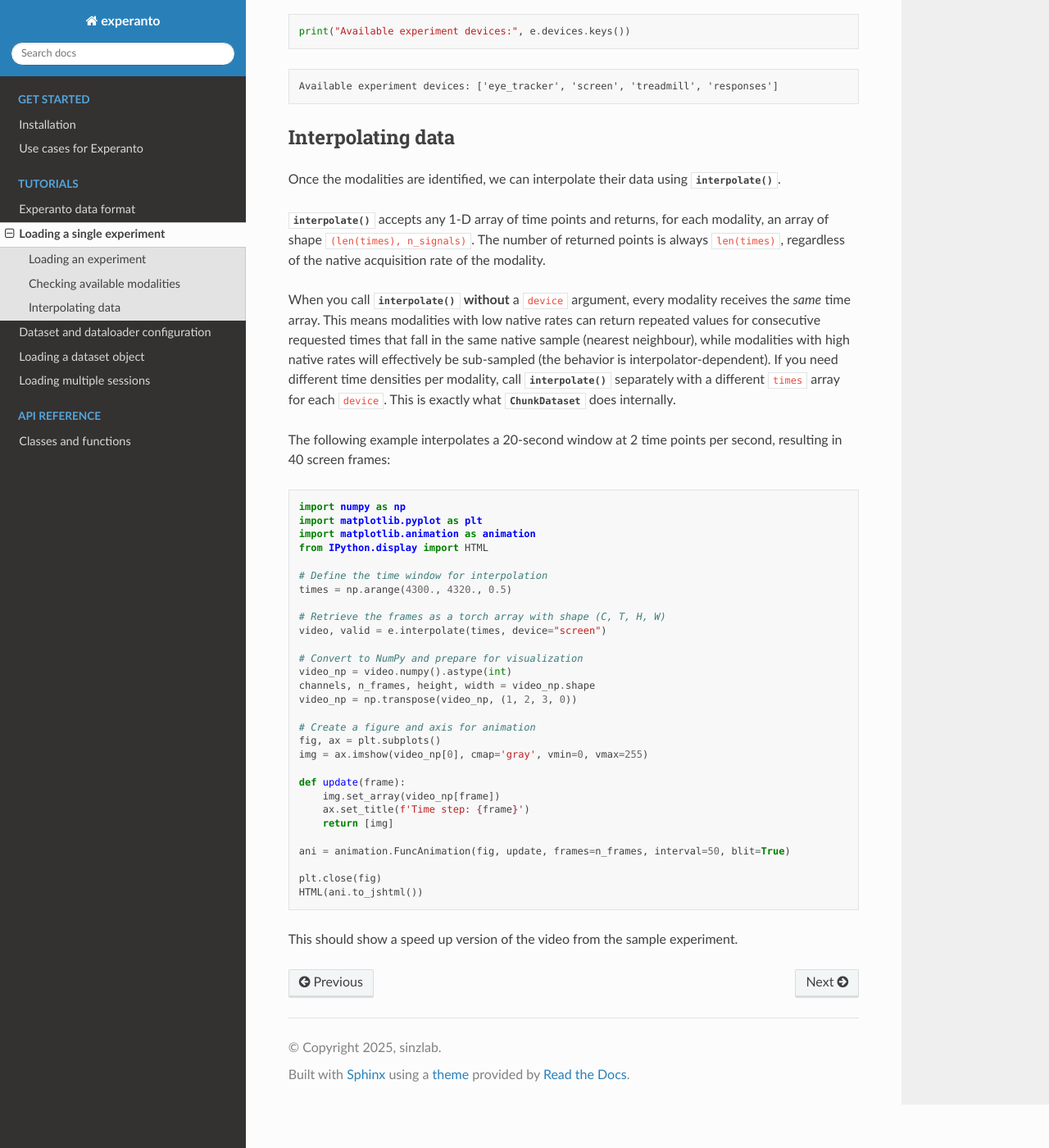
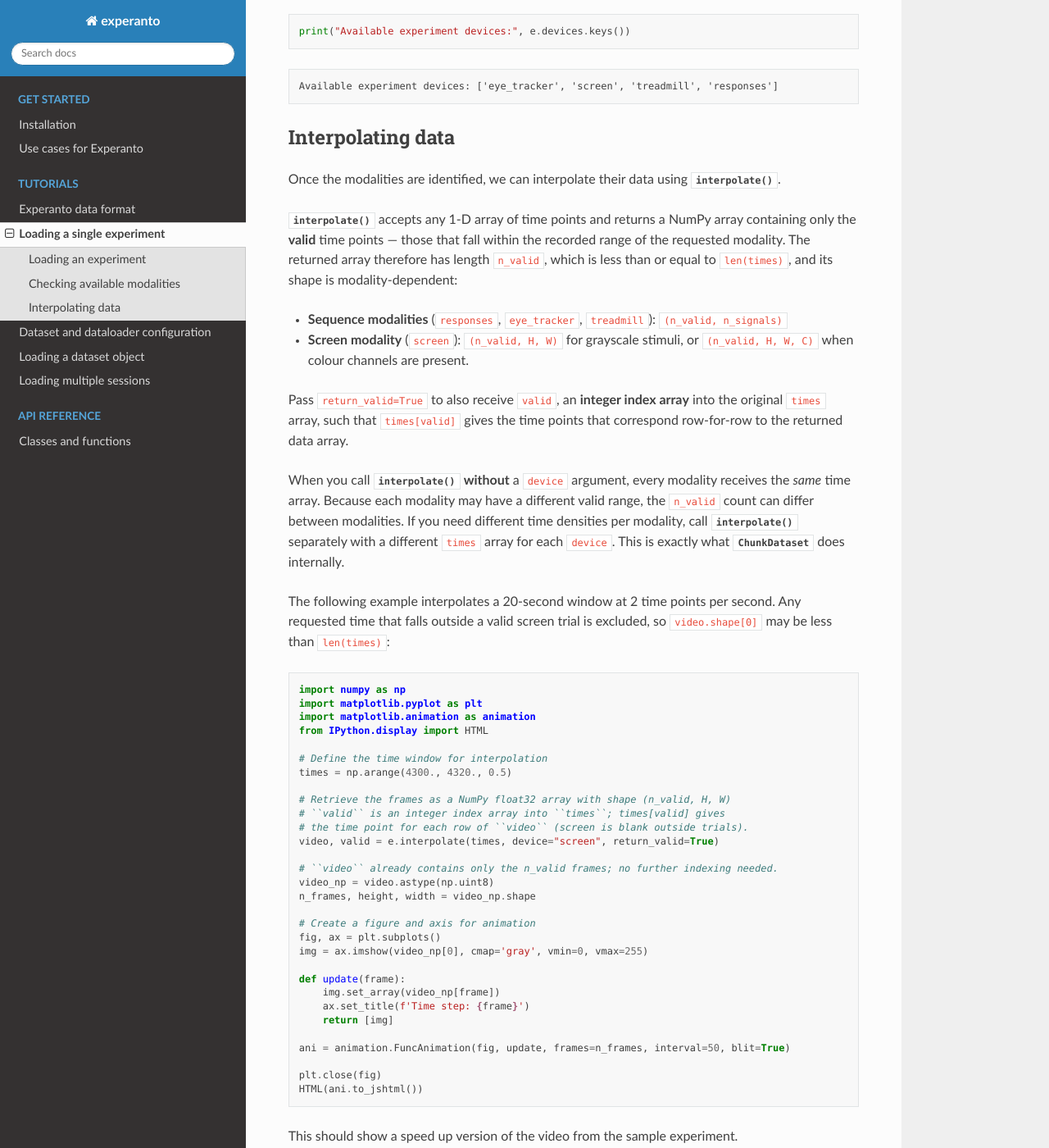
Before and after one commit to sensorium-competition/experanto, a Sphinx documentation site: the page built from docs/source/concepts/demo_experiment.rst, in a window 1280 px wide and 1400 px high, scrolled down 780 px. Shown: the whole window at 82% size. Built offline with Sphinx 7.4.7 and the Read the Docs theme 3.1.0, drawn with Linux system fonts in a browser that asks for light colours.

Commit message:
Fix docs accuracy and broken README link
- Fix Experiment.interpolate docstring: valid is an index array, not a boolean mask; clarify modality-dependent output shapes and valid-time filtering
- Update demo_experiment.rst to match actual ScreenInterpolator return type (NumPy float32, shape (n_valid, H, W)), add return_valid=True
- Fix README configuration link (configuration.html → concepts/demo_configs.html)
- Fix tab indentation in installation.rst literal block

```diff
--- a/docs/source/concepts/demo_experiment.rst
+++ b/docs/source/concepts/demo_experiment.rst
@@ -51,22 +51,31 @@ Once the modalities are identified, we can interpolate their data using
 :meth:`~experanto.experiment.Experiment.interpolate`.
 
 :meth:`~experanto.experiment.Experiment.interpolate` accepts any 1-D array of
-time points and returns, for each modality, an array of shape
-``(len(times), n_signals)``. The number of returned points is always
-``len(times)``, regardless of the native acquisition rate of the modality.
+time points and returns a NumPy array containing only the **valid** time
+points — those that fall within the recorded range of the requested modality.
+The returned array therefore has length ``n_valid``, which is less than or
+equal to ``len(times)``, and its shape is modality-dependent:
+
+* **Sequence modalities** (``responses``, ``eye_tracker``, ``treadmill``):
+  ``(n_valid, n_signals)``
+* **Screen modality** (``screen``): ``(n_valid, H, W)`` for grayscale stimuli,
+  or ``(n_valid, H, W, C)`` when colour channels are present.
+
+Pass ``return_valid=True`` to also receive ``valid``, an **integer index
+array** into the original ``times`` array, such that ``times[valid]`` gives
+the time points that correspond row-for-row to the returned data array.
 
 When you call :meth:`~experanto.experiment.Experiment.interpolate` **without**
-a ``device`` argument, every modality receives the *same* time array. This
-means modalities with low native rates can return repeated values for
-consecutive requested times that fall in the same native sample (nearest
-neighbour), while modalities with high native rates will effectively be
-sub-sampled (the behavior is interpolator-dependent). If you need different
-time densities per modality, call :meth:`~experanto.experiment.Experiment.interpolate`
-separately with a different ``times`` array for each ``device``. This is
-exactly what :class:`~experanto.datasets.ChunkDataset` does internally.
+a ``device`` argument, every modality receives the *same* time array. Because
+each modality may have a different valid range, the ``n_valid`` count can
+differ between modalities. If you need different time densities per modality,
+call :meth:`~experanto.experiment.Experiment.interpolate` separately with a
+different ``times`` array for each ``device``. This is exactly what
+:class:`~experanto.datasets.ChunkDataset` does internally.
 
 The following example interpolates a 20-second window at 2 time points per
-second, resulting in 40 screen frames:
+second. Any requested time that falls outside a valid screen trial is
+excluded, so ``video.shape[0]`` may be less than ``len(times)``:
 
 .. code-block:: python
 
@@ -78,13 +87,14 @@ second, resulting in 40 screen frames:
     # Define the time window for interpolation
     times = np.arange(4300., 4320., 0.5)
 
-    # Retrieve the frames as a torch array with shape (C, T, H, W)
-    video, valid = e.interpolate(times, device="screen")
+    # Retrieve the frames as a NumPy float32 array with shape (n_valid, H, W)
+    # ``valid`` is an integer index array into ``times``; times[valid] gives
+    # the time point for each row of ``video`` (screen is blank outside trials).
+    video, valid = e.interpolate(times, device="screen", return_valid=True)
 
-    # Convert to NumPy and prepare for visualization
-    video_np = video.numpy().astype(int)
-    channels, n_frames, height, width = video_np.shape
-    video_np = np.transpose(video_np, (1, 2, 3, 0))
+    # ``video`` already contains only the n_valid frames; no further indexing needed.
+    video_np = video.astype(np.uint8)
+    n_frames, height, width = video_np.shape
 
     # Create a figure and axis for animation
     fig, ax = plt.subplots()
--- a/docs/source/concepts/installation.rst
+++ b/docs/source/concepts/installation.rst
@@ -11,4 +11,4 @@ The package works on top of `jupyter/datascience-notebooks`, but the minimum req
 
 to install the package, clone it into a local repository and run::
 
-	pip install -e /path/to/folder/experanto
+    pip install -e /path/to/folder/experanto
--- a/docs/source/conf.py
+++ b/docs/source/conf.py
@@ -73,6 +73,7 @@ autodoc_mock_imports = [
     "torch",
     "torchvision",
     "numpy",
+    "yaml",
     "scipy",
     "cv2",
     "pandas",
--- a/docs/source/requirements.txt
+++ b/docs/source/requirements.txt
@@ -1,2 +1,3 @@
 sphinx
 sphinx-rtd-theme
+PyYAML
```
Also changed, not shown: README.md (+3 -3 lines), pyproject.toml (+4 -4 lines), 2 other files.
